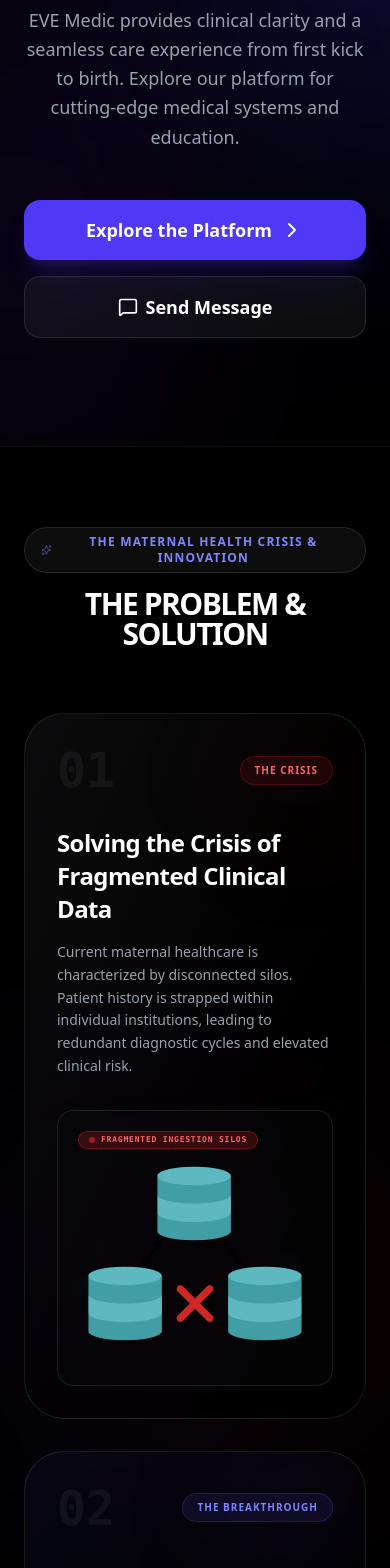
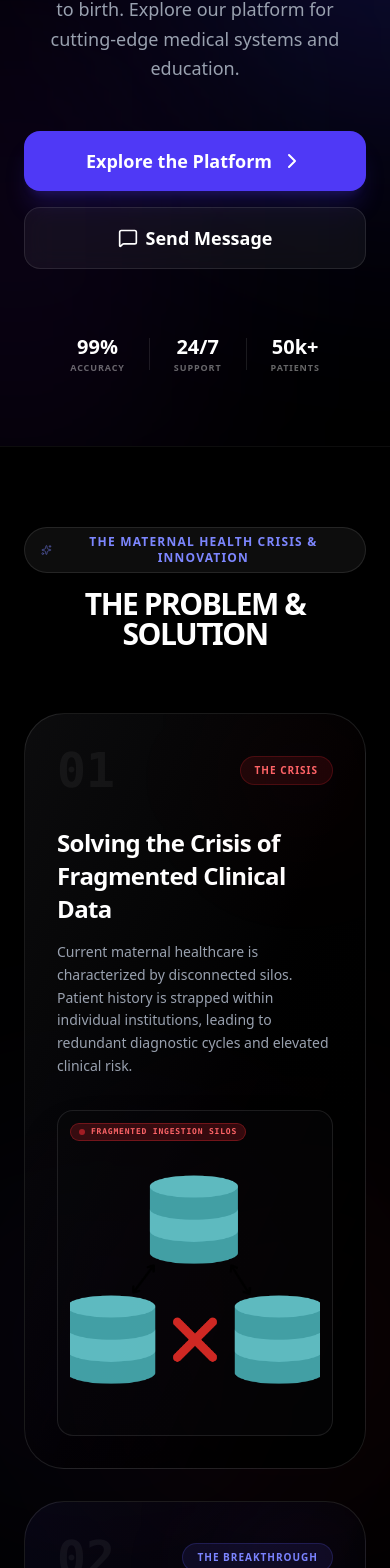
Before and after one commit to mamadmni21/eve_medic_web_v1, a React (Vite) app: page / in a window 390 px wide. Shown: the part 398-1966 px from the top of the page. Built offline with nearby package versions, Linux system fonts and the light colour scheme.

Commit message:
style: improve hero layout and image responsiveness
Adjust hero section spacing and mobile visibility for stats. Update the problem solution image container to ensure consistent sizing and alignment.

```diff
--- a/src/components/Hero.tsx
+++ b/src/components/Hero.tsx
@@ -18,7 +18,7 @@
   return (
     <section
       id={SECTIONS.HOME}
-      className="relative min-h-screen flex items-center justify-center pt-20 px-6 overflow-hidden bg-black"
+      className="relative min-h-screen flex flex-col items-center justify-center pt-28 pb-16 px-6 overflow-hidden bg-black"
     >
       {/* Animated Background Gradients */}
       <div className="absolute inset-0 z-0">
@@ -88,21 +88,21 @@
         initial={{ opacity: 0 }}
         animate={{ opacity: 1 }}
         transition={{ delay: 1, duration: 1 }}
-        className="absolute bottom-10 left-1/2 -translate-x-1/2 md:flex hidden items-center gap-12 text-white/40"
+        className="relative z-10 flex items-center justify-center gap-6 md:gap-12 text-white/40 mt-16 md:mt-24 w-full"
       >
         <div className="flex flex-col items-center">
-          <span className="text-2xl font-bold text-white">99%</span>
-          <span className="text-[10px] uppercase tracking-widest font-bold">{t.hero.accuracy}</span>
+          <span className="text-xl md:text-2xl font-bold text-white">99%</span>
+          <span className="text-[9px] md:text-[10px] uppercase tracking-widest font-bold text-center">{t.hero.accuracy}</span>
         </div>
         <div className="w-[1px] h-8 bg-white/10" />
         <div className="flex flex-col items-center">
-          <span className="text-2xl font-bold text-white">24/7</span>
-          <span className="text-[10px] uppercase tracking-widest font-bold">{t.hero.support}</span>
+          <span className="text-xl md:text-2xl font-bold text-white">24/7</span>
+          <span className="text-[9px] md:text-[10px] uppercase tracking-widest font-bold text-center">{t.hero.support}</span>
         </div>
         <div className="w-[1px] h-8 bg-white/10" />
         <div className="flex flex-col items-center">
-          <span className="text-2xl font-bold text-white">50k+</span>
-          <span className="text-[10px] uppercase tracking-widest font-bold">{t.hero.patients}</span>
+          <span className="text-xl md:text-2xl font-bold text-white">50k+</span>
+          <span className="text-[9px] md:text-[10px] uppercase tracking-widest font-bold text-center">{t.hero.patients}</span>
         </div>
       </motion.div>
     </section>
--- a/src/components/ProblemSolution.tsx
+++ b/src/components/ProblemSolution.tsx
@@ -136,17 +136,17 @@
             </div>
 
             {/* Visual Diagram representing Fragmented Clinical Data */}
-            <div className="mt-8 rounded-2xl overflow-hidden border border-white/10 bg-zinc-950/40 p-3 shadow-2xl relative">
+            <div className="mt-8 rounded-2xl overflow-hidden border border-white/10 bg-zinc-950/40 p-3 shadow-2xl relative flex justify-center items-center min-h-[140px]">
               <img
                 src={home3Img}
                 alt="Fragmented Clinical Data"
-                className="w-full h-auto object-cover rounded-xl opacity-90 group-hover:opacity-100 transition-all duration-500"
+                className="w-[300px] h-[300px] object-cover rounded-xl opacity-90 group-hover:opacity-100 transition-all duration-500"
                 referrerPolicy="no-referrer"
                 onError={(e) => {
                   console.error("Failed to load home_3 image");
                 }}
               />
-              <div className="absolute top-5 left-5 bg-red-500/20 border border-red-500/30 text-red-400 rounded-full px-2.5 py-0.5 text-[8px] font-mono font-black tracking-widest uppercase flex items-center gap-1.5 backdrop-blur-md">
+              <div className="absolute top-3 left-3 bg-red-500/20 border border-red-500/30 text-red-400 rounded-full px-2 py-0.5 text-[8px] font-mono font-black tracking-widest uppercase flex items-center gap-1.5 backdrop-blur-md">
                 <span className="w-1.5 h-1.5 rounded-full bg-red-500 animate-pulse" />
                 Fragmented Ingestion Silos
               </div>
@@ -187,17 +187,17 @@
             </div>
 
             {/* Visual Diagram representing Longitudinal Data Spine */}
-            <div className="mt-8 rounded-2xl overflow-hidden border border-white/10 bg-zinc-950/40 p-3 shadow-2xl relative">
+            <div className="mt-8 rounded-2xl overflow-hidden border border-white/10 bg-zinc-950/40 p-3 shadow-2xl relative flex justify-center items-center min-h-[140px]">
               <img
                 src={home4Img}
                 alt="Longitudinal Data Spine"
-                className="w-full h-auto object-cover rounded-xl opacity-90 group-hover:opacity-100 transition-all duration-500"
+                className="w-[300px] h-[300px] object-cover rounded-xl opacity-90 group-hover:opacity-100 transition-all duration-500"
                 referrerPolicy="no-referrer"
                 onError={(e) => {
                   console.error("Failed to load home_4 image");
                 }}
               />
-              <div className="absolute top-5 left-5 bg-indigo-500/20 border border-indigo-500/30 text-indigo-400 rounded-full px-2.5 py-0.5 text-[8px] font-mono font-black tracking-widest uppercase flex items-center gap-1.5 backdrop-blur-md">
+              <div className="absolute top-3 left-3 bg-indigo-500/20 border border-indigo-500/30 text-indigo-400 rounded-full px-2 py-0.5 text-[8px] font-mono font-black tracking-widest uppercase flex items-center gap-1.5 backdrop-blur-md">
                 <span className="w-1.5 h-1.5 rounded-full bg-indigo-400 animate-pulse" />
                 Unified Spine Network Connected
               </div>
```
